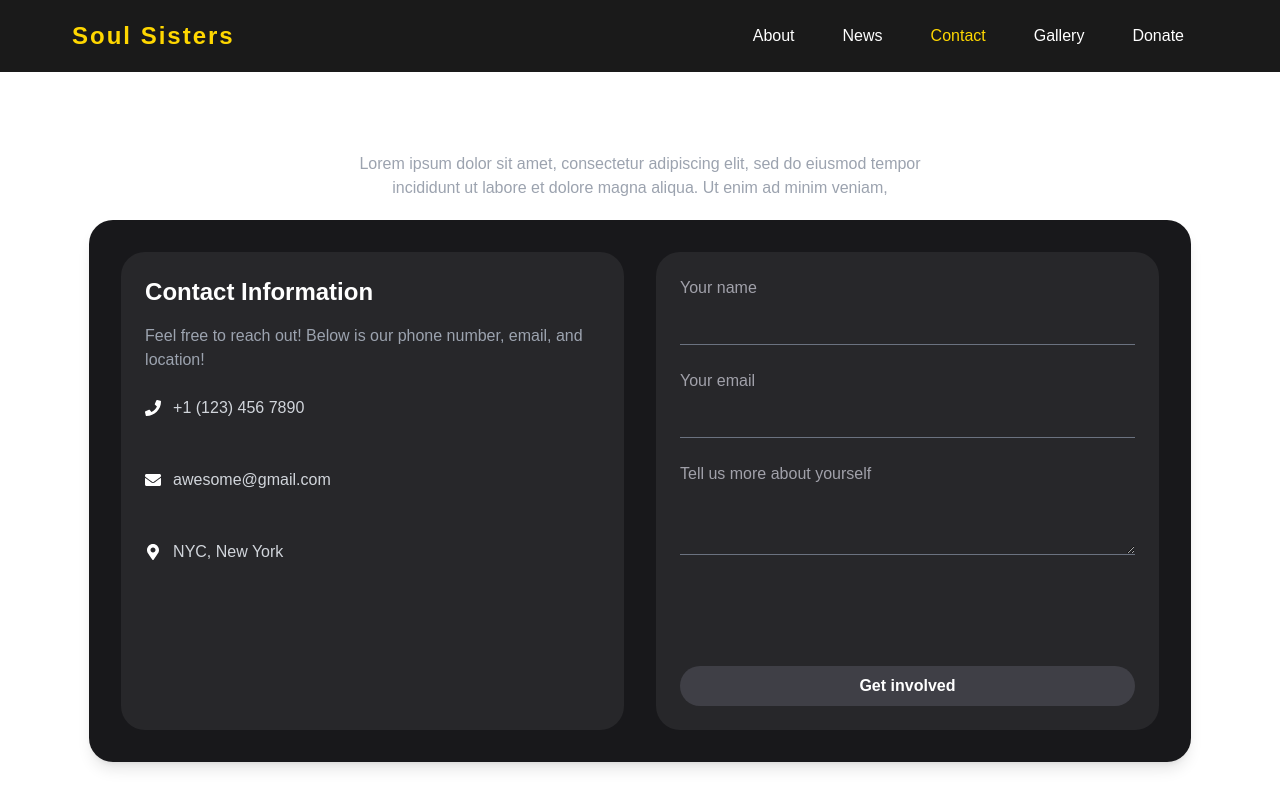
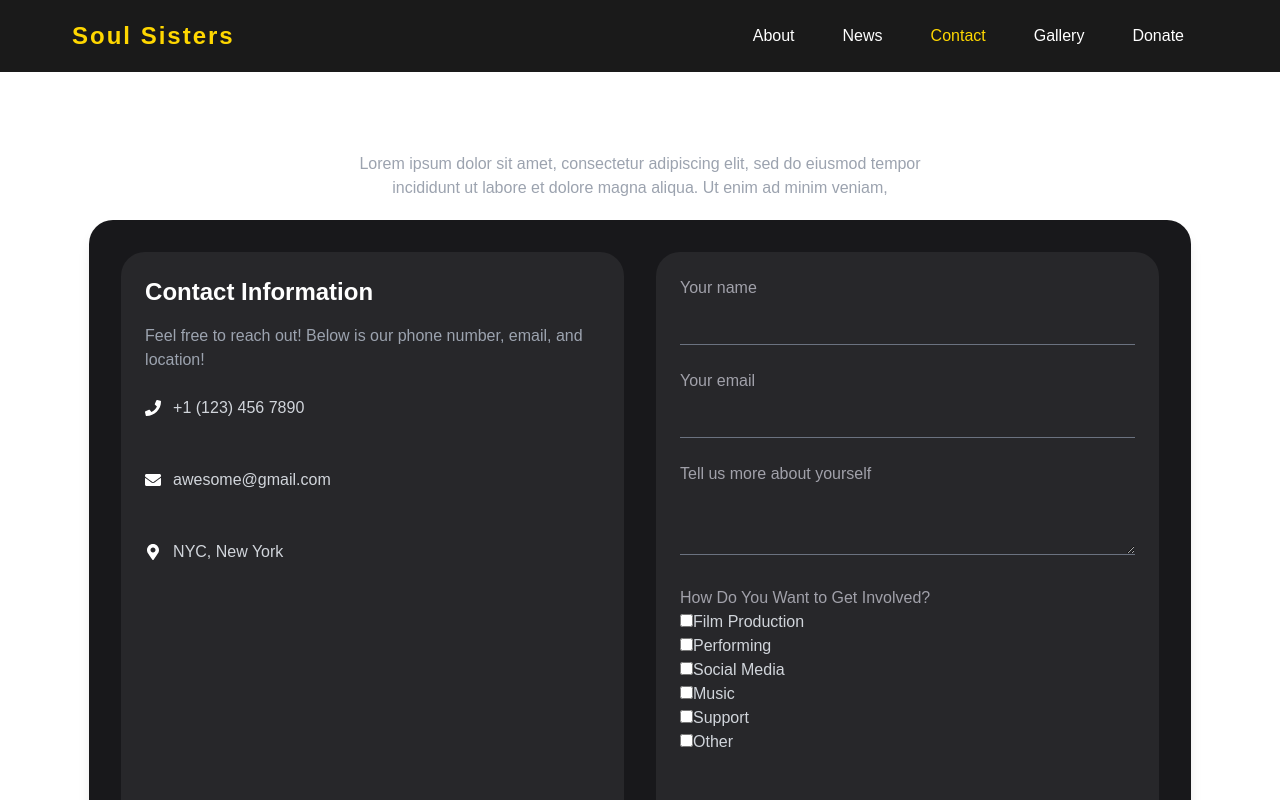
Before and after one commit to fullstackatbrown/project-soul-sisters, a Next.js app: page /contact in a window 1280 px wide. Shown: the top 800 px of the page. Built offline with nearby package versions, Linux system fonts and the light colour scheme.

Commit message:
feat: Semi-working checkboxes

```diff
--- /dev/null
+++ b/app/contact/InvolvementCheckboxes.tsx
@@ -0,0 +1,80 @@
+import { ChangeEvent, Dispatch, SetStateAction } from "react";
+
+export type InvolvementFlags = {
+  filmProd: boolean,
+  performing: boolean,
+  socialMedia: boolean,
+  music: boolean,
+  support: boolean,
+  other: boolean,
+};
+
+type Props = {
+  flags: InvolvementFlags
+  setFlags: Dispatch<SetStateAction<InvolvementFlags>>
+}
+
+export default function InvolvementCheckboxes(props: Props) {
+  function setFilmProd(e: ChangeEvent<HTMLInputElement>) {
+    const flags = props.flags;
+    flags.filmProd = e.target.checked;
+    props.setFlags(flags);
+  }
+
+  function setPerforming(e: ChangeEvent<HTMLInputElement>) {
+    const flags = props.flags;
+    flags.performing = e.target.checked;
+    props.setFlags(flags);
+  }
+
+  function setSocialMedia(e: ChangeEvent<HTMLInputElement>) {
+    const flags = props.flags;
+    flags.socialMedia = e.target.checked;
+    props.setFlags(flags);
+  }
+
+  function setMusic(e: ChangeEvent<HTMLInputElement>) {
+    const flags = props.flags;
+    flags.music = e.target.checked;
+    props.setFlags(flags);
+  }
+
+  function setSupport(e: ChangeEvent<HTMLInputElement>) {
+    const flags = props.flags;
+    flags.support = e.target.checked;
+    props.setFlags(flags);
+  }
+
+  function setOther(e: ChangeEvent<HTMLInputElement>) {
+    const flags = props.flags;
+    flags.other = e.target.checked;
+    props.setFlags(flags);
+  }
+
+  return <>
+    <div>
+      <input id="film-prod" type="checkbox" checked={props.flags.filmProd} onChange={setFilmProd}/>
+      <label htmlFor="film-prod">Film Production</label>
+    </div>
+    <div>
+      <input id="performing" type="checkbox" checked={props.flags.performing} onChange={setPerforming} />
+      <label htmlFor="performing">Performing</label>
+    </div>
+    <div>
+      <input id="social-media" type="checkbox" checked={props.flags.socialMedia} onChange={setSocialMedia} />
+      <label htmlFor="social-media">Social Media</label>
+    </div>
+    <div>
+      <input id="music" type="checkbox" checked={props.flags.music} onChange={setMusic} />
+      <label htmlFor="music">Music</label>
+    </div>
+    <div>
+      <input id="support" type="checkbox" checked={props.flags.support} onChange={setSupport} />
+      <label htmlFor="support">Support</label>
+    </div>
+    <div>
+      <input id="other" type="checkbox" checked={props.flags.other} onChange={setOther} />
+      <label htmlFor="other">Other</label>
+    </div>
+  </>;
+}
--- a/app/contact/page.tsx
+++ b/app/contact/page.tsx
@@ -1,7 +1,8 @@
 'use client'
 
-import { FormEvent, useState } from "react";
+import { FormEvent, useCallback, useState } from "react";
 import { FaPhone, FaEnvelope, FaMapMarkerAlt } from "react-icons/fa";
+import InvolvementCheckboxes, { InvolvementFlags } from "./InvolvementCheckboxes";
 const MAILCHIMP_U = "b1419b80582cb88b5e7249fc0";
 const MAILCHIMP_ID = "ccd3919900";
 
@@ -10,6 +11,18 @@ export default function Contact() {
   const [subject, setSubject] = useState("");
   const [body, setBody] = useState("");
   const [newsletter, setNewsletter] = useState(false);
+  const [flags, setFlags] = useState<InvolvementFlags>({
+    filmProd: false,
+    performing: false,
+    socialMedia: false,
+    music: false,
+    support: false,
+    other: false,
+  });
+
+  const setFlagsHandler = useCallback((newFlags: InvolvementFlags) => {
+    setFlags(newFlags);
+  }, [setFlags]);
 
   function submitHandler(e: FormEvent<HTMLFormElement>) {
     e.preventDefault();
@@ -73,11 +86,18 @@ export default function Contact() {
         <label htmlFor="email" className="text-zinc-400">Your email</label>
         <input id="email" type="email" name="email" value={email} onChange={e => setEmail(e.target.value)} className="w-full bg-transparent text-white border-b border-gray-500 focus:outline-none focus:border-gray-300 p-2 mt-1" />
       </div>
-      <div className="pb-20">
+
+      <div>
         <label htmlFor="message" className="text-zinc-400">Tell us more about yourself</label>
         <textarea name="body"
           value={body} onChange={e => setBody(e.target.value)} id="message" className="w-full bg-transparent text-white border-b border-gray-500 focus:outline-none focus:border-gray-300 p-2 mt-1"></textarea>
       </div>
+
+      <div className="pb-20">
+        <label htmlFor="message" className="text-zinc-400">How Do You Want to Get Involved?</label>
+        <InvolvementCheckboxes flags={flags} setFlags={setFlagsHandler} />
+      </div>
+
       <button className="w-full bg-zinc-700 text-white font-semibold py-2 rounded-3xl hover:bg-zinc-600 transition">Get involved</button>
     </div>
 
```
